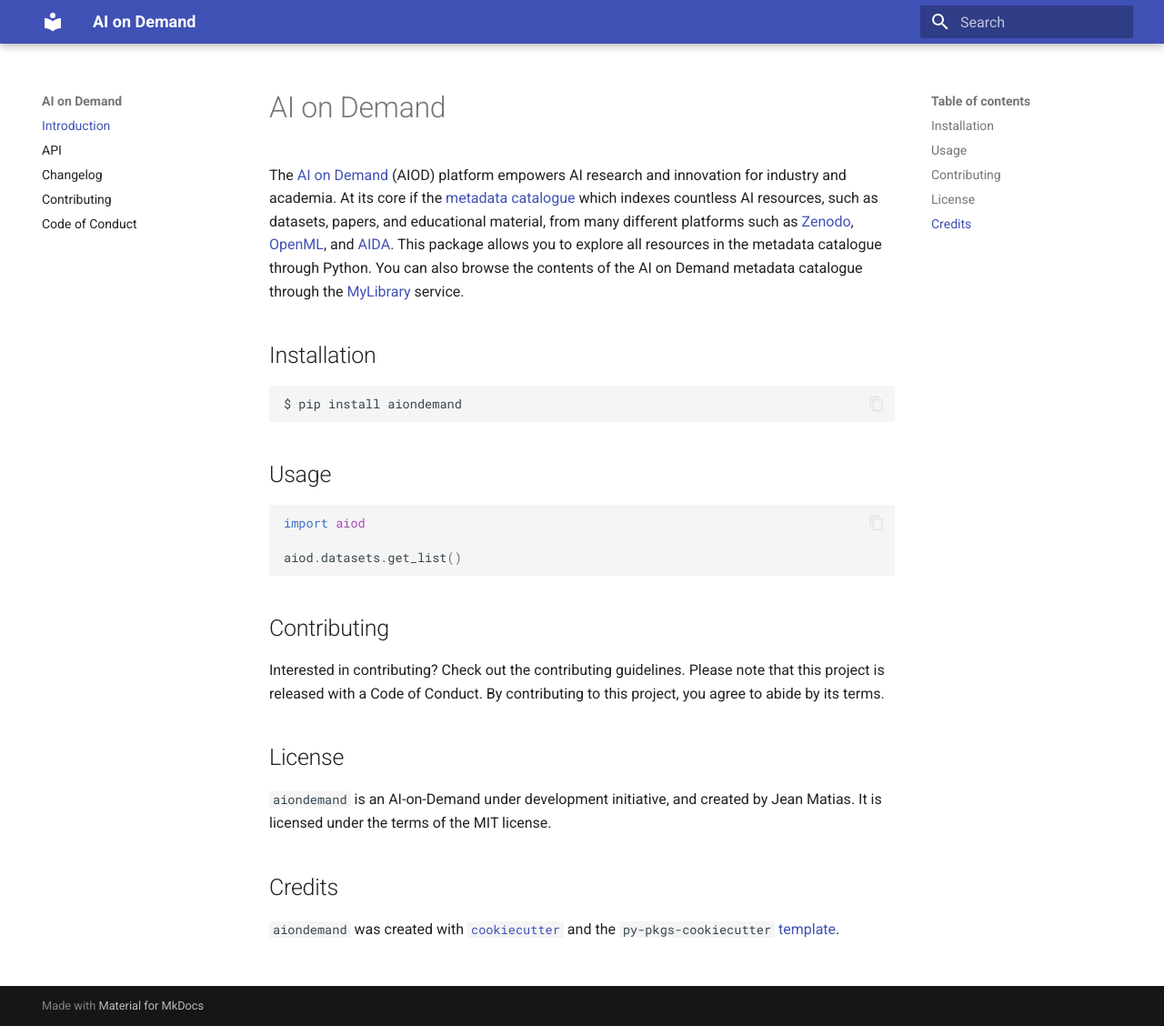
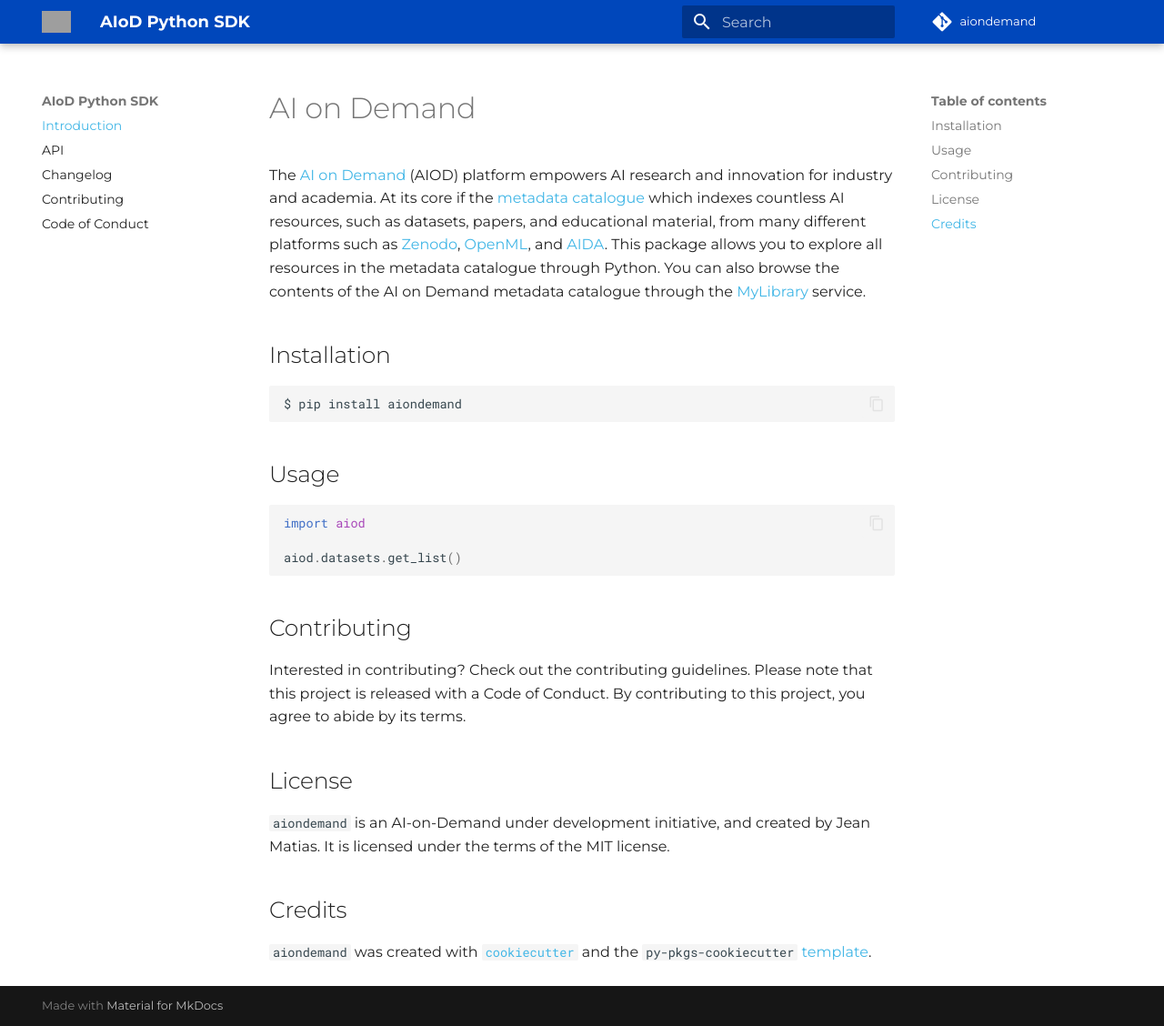
Before and after one commit to aiondemand/aiondemand, an MkDocs documentation site: the page built from docs/README.md, in a window 1280 px wide and 1128 px high. Shown: the whole window at 91% size. Built offline with MkDocs 1.6.1 and Material for MkDocs 9.7.7, drawn with Linux system fonts in a browser that asks for light colours; plug-ins that fetch from the network failed and are left out; comment, search, counter and statistics services are not loaded; grey boxes are pictures that could not be loaded.

Commit message:
Towards using AIoD house style

```diff
--- /dev/null
+++ b/docs/stylesheets/extra.css
@@ -0,0 +1,17 @@
+[data-md-color-scheme="aiod"] {
+  --md-primary-fg-color:        #0047BB; /* top header */
+  --md-primary-fg-color--light: #0047BB;
+  --md-primary-fg-color--dark:  #0047BB;
+
+
+  --md-typeset-a-color: #41B6E6;
+}
+
+/* AIOD colors
+dark blue: #0047BB
+alternative dark blue: #003399:
+light blue: #41B6E6
+yellow: #FFED00
+dark gray: #646567
+light gray: #C5C6C8
+ */
--- a/mkdocs.yml
+++ b/mkdocs.yml
@@ -1,9 +1,20 @@
-site_name: AI on Demand
+site_name: AIoD Python SDK
 site_url: https://aiondemand.github.io/aiondemand
+repo_url: https://www.github.com/aiondemand/aiondemand
+repo_name: aiondemand
+
 theme:
   name: material
+  logo: https://aiod.eu/wp-content/uploads/2023/06/logo.svg
   features:
     - content.code.copy
+  font:
+    text: 'Montserrat'
+  palette:
+    scheme: 'aiod'
+extra_css:
+  - stylesheets/extra.css
+
 nav:
   - Introduction: 'README.md'
   - API: 'api/reference.md'
@@ -23,3 +34,4 @@
 plugins:
 - search
 - mkdocstrings
+- privacy
```
